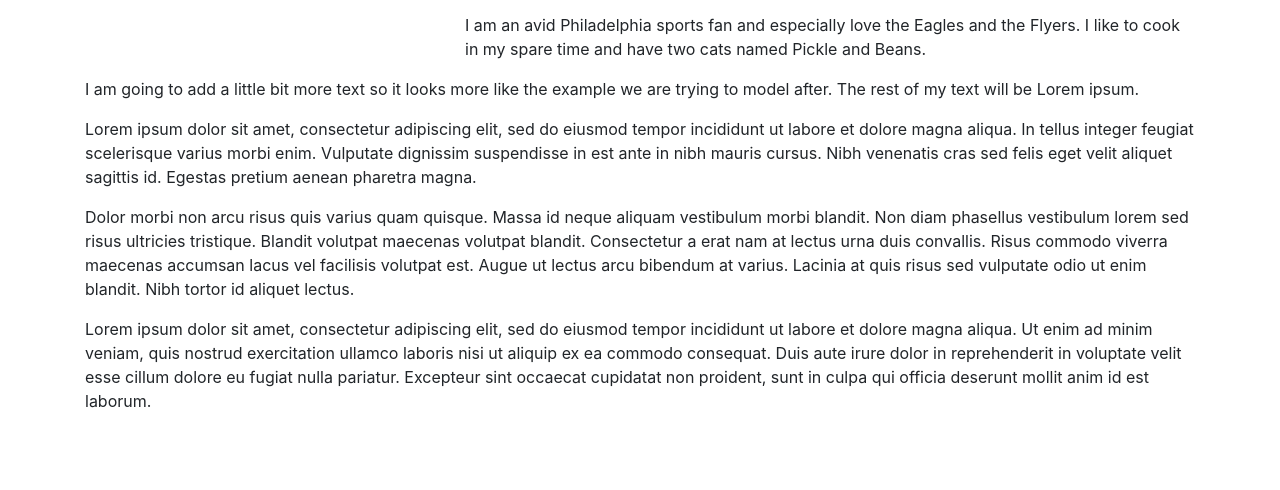
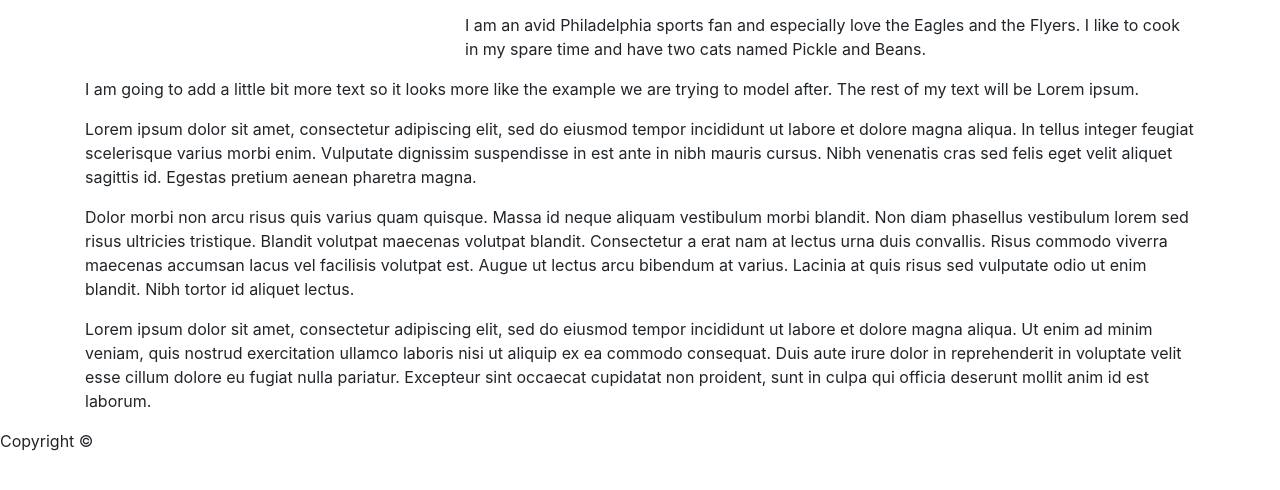
Before and after one commit to slconsidine/Bootstrap-Portfolio, a plain HTML site: page index.html in a window 1280 px wide. Shown: the part 212-702 px from the top of the page. Drawn offline with nearby package versions, Linux system fonts and the light colour scheme.

Commit message:
Added footer.

```diff
--- a/index.html
+++ b/index.html
@@ -86,6 +86,10 @@
         </div>
     </div>
 
+    <footer>
+        <p>Copyright &copy;</p>
+    </footer>
+
 </body>
 
 </html>
```
